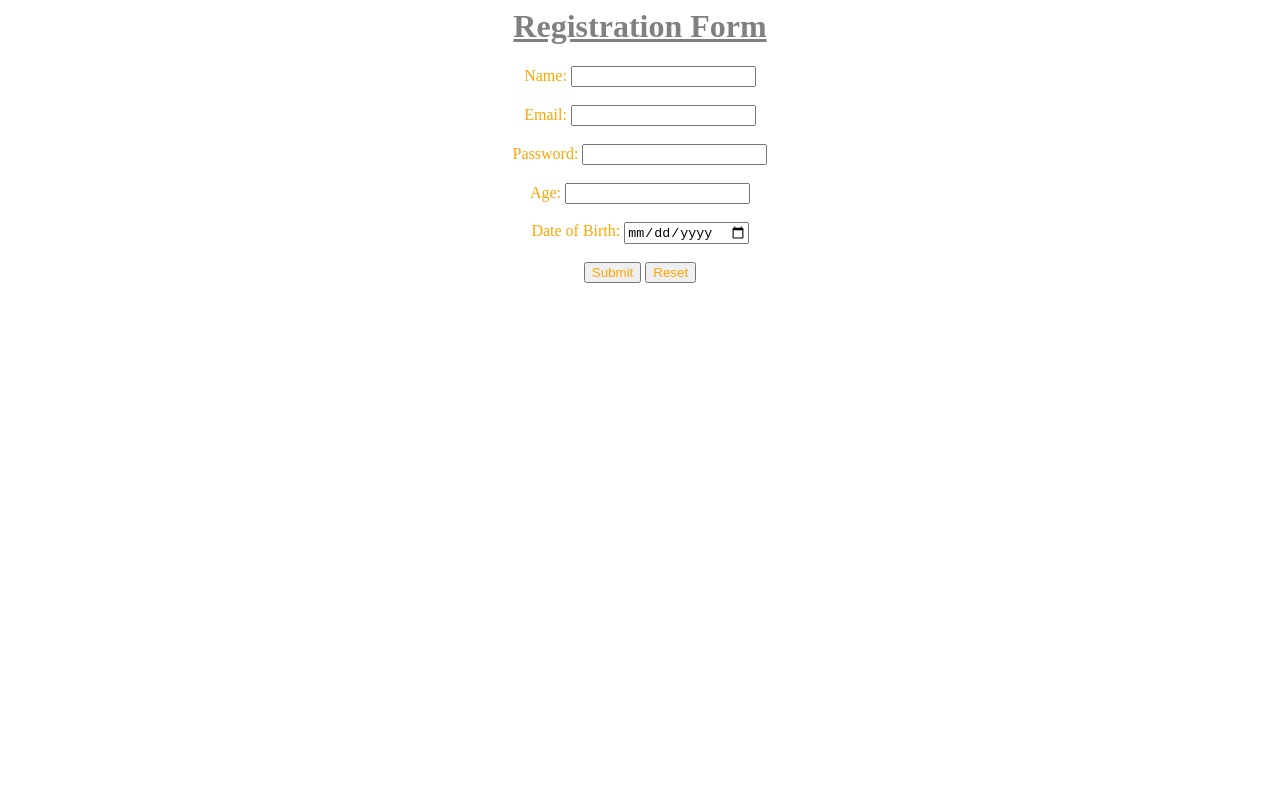
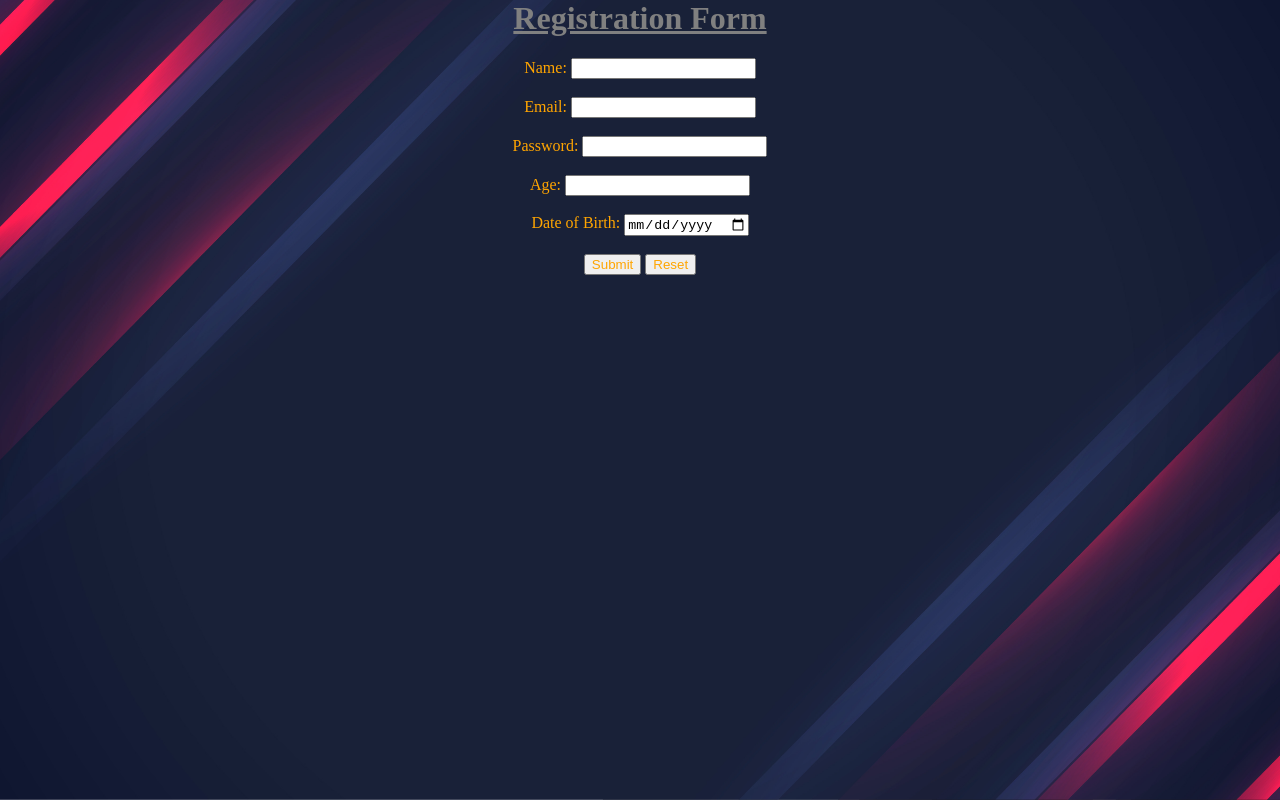
Before and after one commit to narasimha891917/Form-registration-, a plain HTML site: page index.html in a window 1280 px wide. Drawn offline with Linux system fonts and the light colour scheme.

Commit message:
Update index.html

```diff
--- a/index.html
+++ b/index.html
@@ -6,8 +6,7 @@
 
 body {
 
-background-image:url('https://pngtree.com/freebackground/3d-indonesia-national-flag-frame-border-background-can-be-used-for-indonesian-independence-day-event-banner-or-poster-website-discount-promotion-sale-animation-or-moation-graphic_1180187.html
-    ');
+background-image:url('4.jpg');
 
 background-size: cover;
 
```
